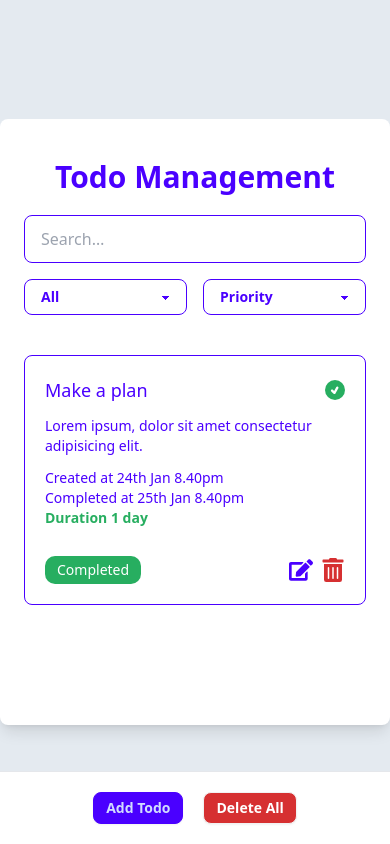
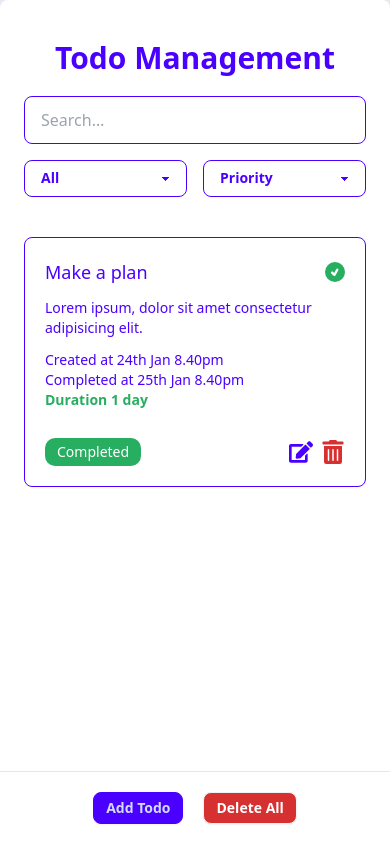
Before and after one commit to Najmul890/todo-app-react, a React (Vite) app: page / in a window 390 px wide. Built offline with nearby package versions, Linux system fonts and the light colour scheme.

Commit message:
todo context created for wrap the app to provide the state

```diff
--- a/src/App.jsx
+++ b/src/App.jsx
@@ -1,16 +1,23 @@
+import { useReducer } from "react";
 import ActionsContainer from "./components/ActionsContainer/ActionsContainer";
 import MobileBottomActions from "./components/ActionsContainer/MobileBottomActions";
 import TodoListContainer from "./components/TodoListContainer/TodoListContainer";
+import { initialState, todoReducer } from "./reducers/TodoReducer";
+import { TodoContext } from "./context";
 
 function App() {
+  const [state, dispatch] = useReducer(todoReducer, initialState);
+
   return (
-    <div className=" h-screen flex justify-center items-center ">
-      <div className=" bg-white shadow-lg w-full sm:w-[96%] xl:w-3/4 rounded-lg py-10 px-6 xl:px-10 m-auto ">
-        <ActionsContainer />
-        <TodoListContainer />
+    <TodoContext.Provider value={{ state, dispatch }}>
+      <div className=" h-screen flex justify-center items-center ">
+        <div className=" bg-white h-screen sm:h-auto shadow-lg w-full sm:w-[96%] xl:w-3/4 rounded-lg py-10 px-6 xl:px-10 m-auto ">
+          <ActionsContainer />
+          <TodoListContainer />
+        </div>
+        <MobileBottomActions />
       </div>
-      <MobileBottomActions/>
-    </div>
+    </TodoContext.Provider>
   );
 }
 
--- /dev/null
+++ b/src/context/index.js
@@ -0,0 +1,5 @@
+import { createContext } from "react";
+
+const TodoContext = createContext("");
+
+export { TodoContext };
```
